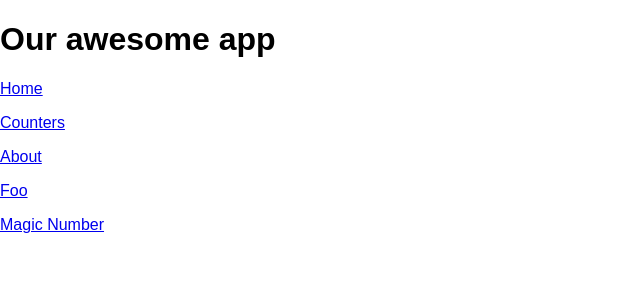
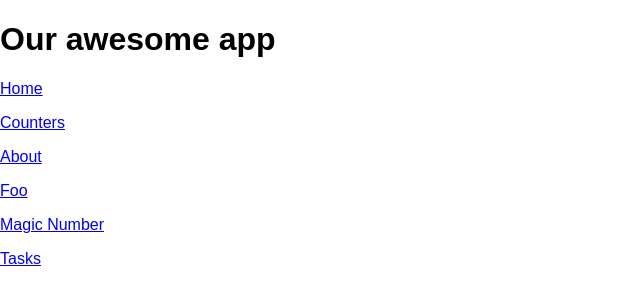
Before and after one commit to agatapiernikowska/react-cwiczenia, a React (Create React App) app: page / in a window 1280 px wide. Shown: the top 302 px of the page, without its empty margins (0-640 px from the left). Built offline with nearby package versions, Linux system fonts and the light colour scheme.

Commit message:
adding taskview

```diff
--- a/src/App.js
+++ b/src/App.js
@@ -7,6 +7,7 @@ import CounterView from './CounterView';
 
 import NavBar from './NavBar'
 import MagicNumber from "./MagicNumber";
+import TaskView from "./TaskView";
 
 class App extends Component {
   render() {
@@ -19,6 +20,7 @@ class App extends Component {
 
         <Route path="/counters" render={() => <CounterView initialMax={10}/>}/>
         <Route path="/about" render={()=> <p>Foo</p>}/>
+        <Route path="tasks" component = {TaskView}/>
         <Route path="/magic-number/:number" component={MagicNumber}/>
       </div>
 
--- a/src/NavBar.js
+++ b/src/NavBar.js
@@ -12,6 +12,7 @@ class NavBar extends Component {
         <p><Link to="/about">About</Link></p>
         <p><Link to="/foo">Foo</Link></p>
         <p><Link to="/magic-number">Magic Number</Link></p>
+        <p><Link to="/tasks">Tasks</Link></p>
       </nav>
     )
   }
--- /dev/null
+++ b/src/TaskView.js
@@ -0,0 +1,10 @@
+import React, {Component} from 'react'
+class TaskView extends Component {
+  render () {
+    return (
+      <h1>Task</h1>
+    )
+  }
+}
+
+export default TaskView
```
